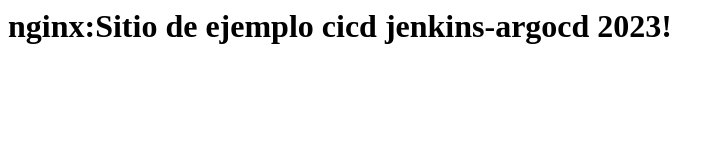
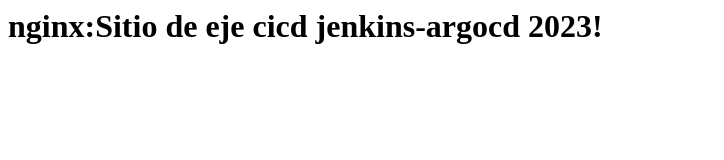
Before and after one commit to njguibert/cicd-test-01, a plain HTML site: page index.html in a window 1280 px wide. Shown: the whole page, without its empty margins (0-724 px from the left). Drawn offline with Linux system fonts and the light colour scheme.

Commit message:
Update index.html

```diff
--- a/index.html
+++ b/index.html
@@ -1 +1 @@
-<h1> nginx:Sitio de ejemplo cicd jenkins-argocd 2023! </h1>
+<h1> nginx:Sitio de eje cicd jenkins-argocd 2023! </h1>
```
